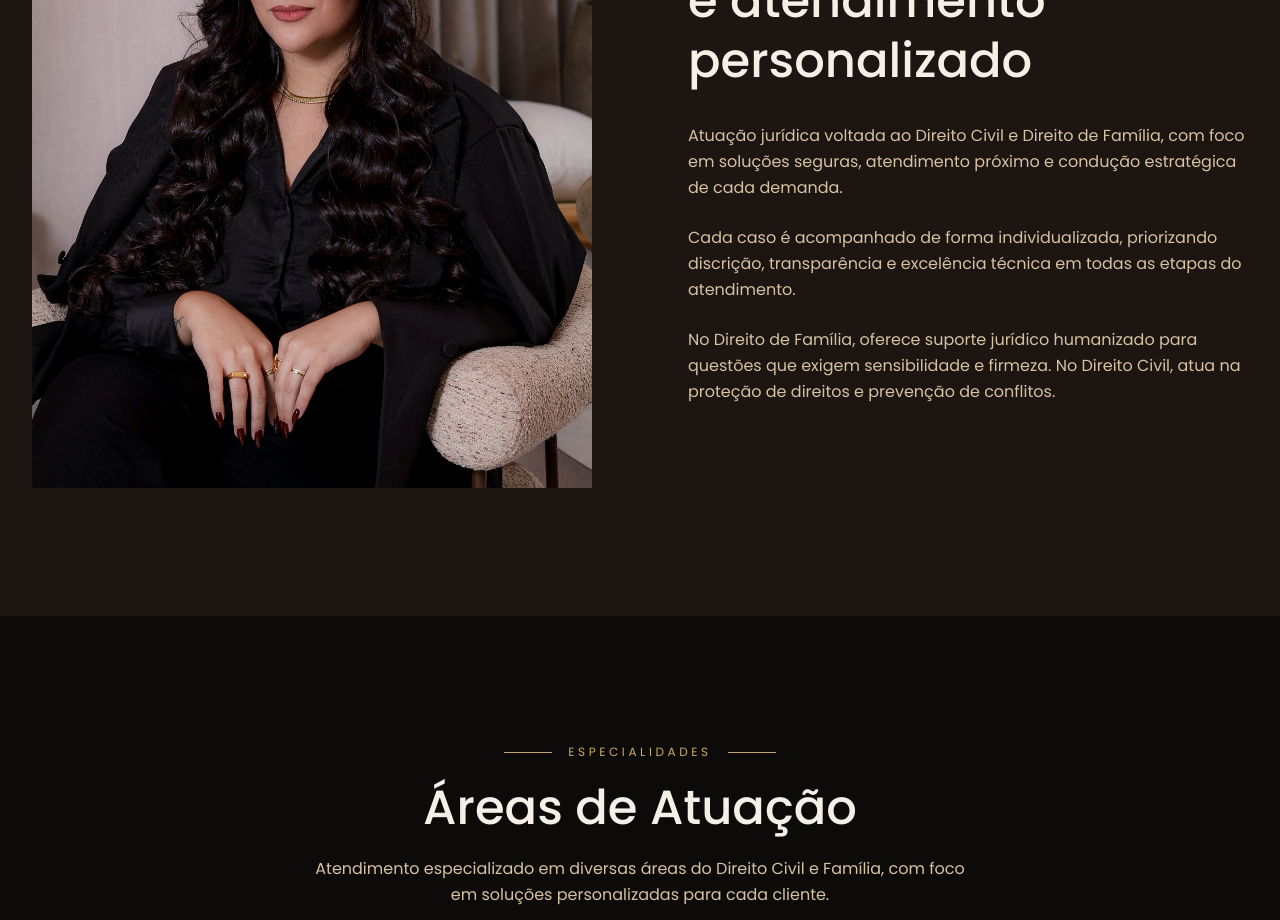
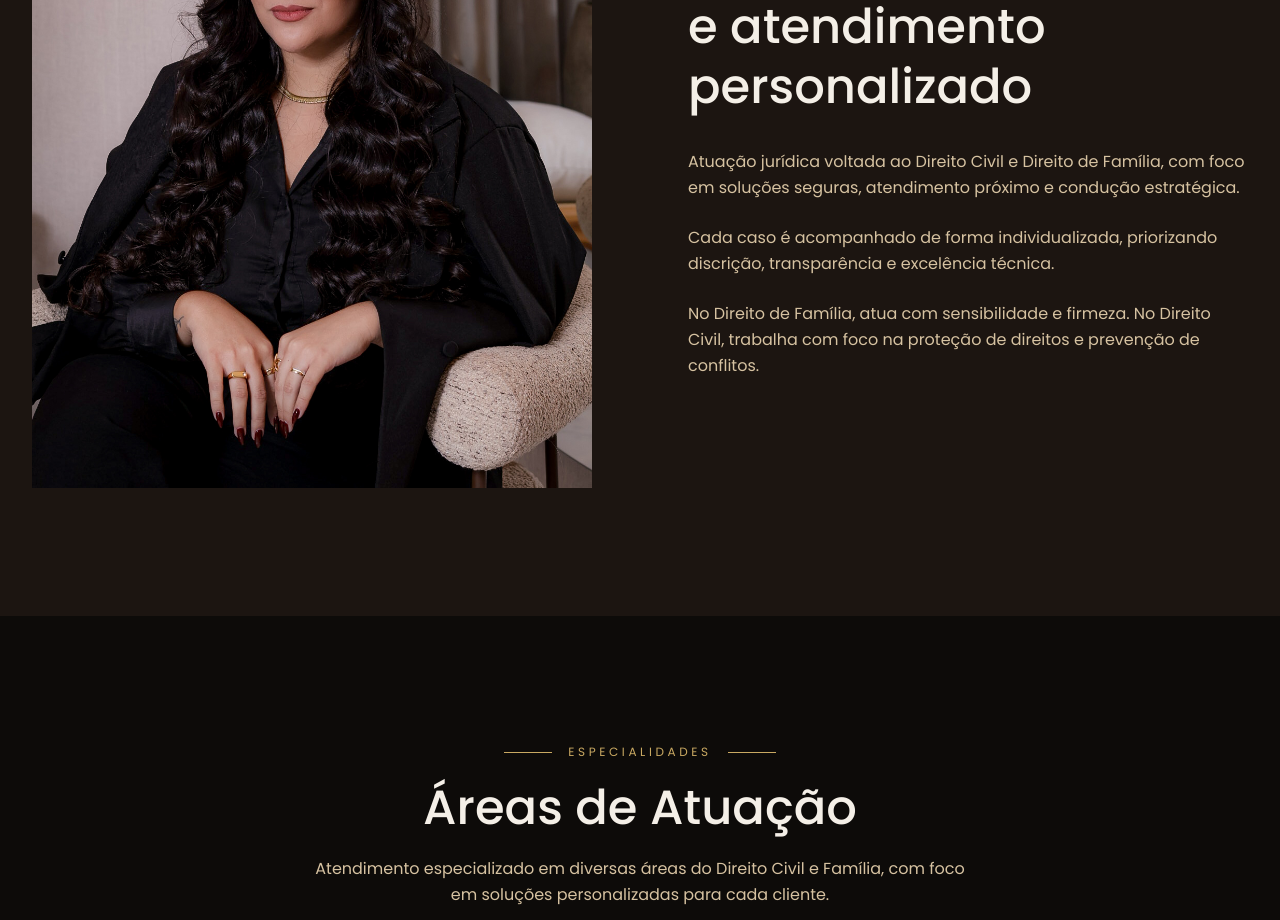
Before and after one commit to MariaEduardaOseas/eduardasantanaadvocacia, a Next.js app: page / in a window 1280 px wide. Shown: the part 1140-2060 px from the top of the page. Built offline with nearby package versions, Linux system fonts and the light colour scheme.

Commit message:
Update about-section.tsx

```diff
--- a/components/about-section.tsx
+++ b/components/about-section.tsx
@@ -4,7 +4,6 @@ export function AboutSection() {
       <div className="max-w-7xl mx-auto px-6 lg:px-8">
         <div className="grid lg:grid-cols-2 gap-16 lg:gap-24 items-center">
 
-          {/* Image */}
           <div className="relative order-2 lg:order-1">
             <div className="relative aspect-[4/5] overflow-hidden">
               <img
@@ -15,8 +14,8 @@ export function AboutSection() {
             </div>
           </div>
 
-          {/* Content */}
           <div className="order-1 lg:order-2">
+
             <div className="flex items-center gap-4 mb-6">
               <div className="w-12 h-px bg-primary" />
               <span className="text-xs tracking-[0.3em] uppercase text-primary">
@@ -31,22 +30,20 @@ export function AboutSection() {
             <div className="space-y-6 text-muted-foreground leading-relaxed">
               <p>
                 Atuação jurídica voltada ao Direito Civil e Direito de Família,
-                com foco em soluções seguras, atendimento próximo e condução
-                estratégica de cada demanda.
+                com foco em soluções seguras, atendimento próximo e condução estratégica.
               </p>
 
               <p>
                 Cada caso é acompanhado de forma individualizada, priorizando
-                discrição, transparência e excelência técnica em todas as etapas
-                do atendimento.
+                discrição, transparência e excelência técnica.
               </p>
 
               <p>
-                No Direito de Família, oferece suporte jurídico humanizado para
-                questões que exigem sensibilidade e firmeza. No Direito Civil,
-                atua na proteção de direitos e prevenção de conflitos.
+                No Direito de Família, atua com sensibilidade e firmeza.
+                No Direito Civil, trabalha com foco na proteção de direitos e prevenção de conflitos.
               </p>
             </div>
+
           </div>
 
         </div>
```
